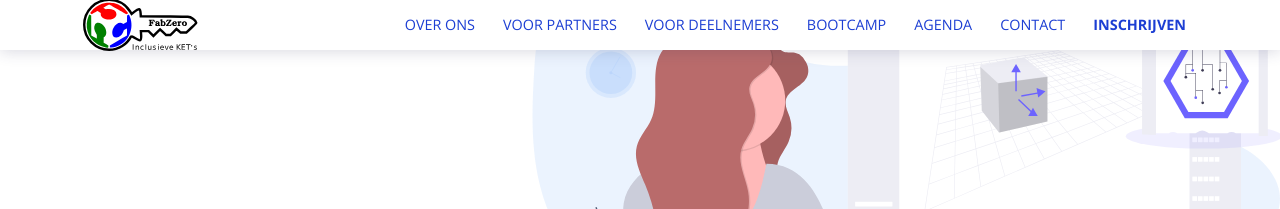
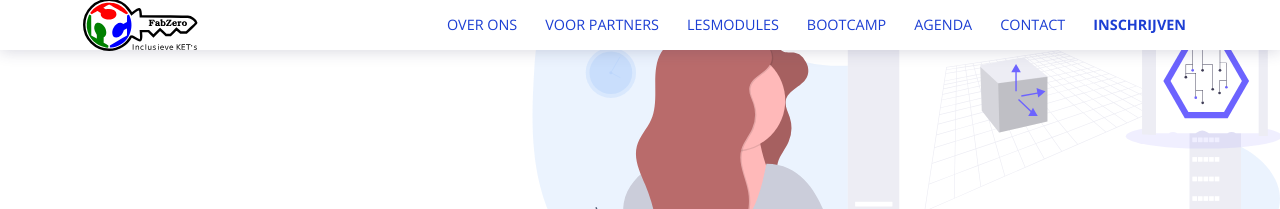
Before and after one commit to IngegnoMakerSpace/inclusievekets, a Jekyll site: the page built from index.html, in a window 1280 px wide. Shown: the top 209 px of the page. Built offline with Jekyll 4.4.1, drawn with Linux system fonts in a browser that asks for light colours.

Commit message:
update menu

```diff
--- a/_includes/main-menu.html
+++ b/_includes/main-menu.html
@@ -4,7 +4,7 @@
 
     <li><a href="{{site.baseurl}}/partners" class="{% if page.url contains 'partners' %}current{% endif %}">Voor partners</a></li>
 
-    <li><a href="{{site.baseurl}}/deelnemers" class="{% if page.url contains 'deelnemers' %}current{% endif %}">Voor deelnemers</a></li>
+    <li><a href="{{site.baseurl}}/deelnemers" class="{% if page.url contains 'deelnemers' %}current{% endif %}">Lesmodules</a></li>
 
     <li><a href="{{site.baseurl}}/bootcamp" class="{% if page.url contains 'bootcamp' %}current{% endif %}">Bootcamp</a></li>
 
```
